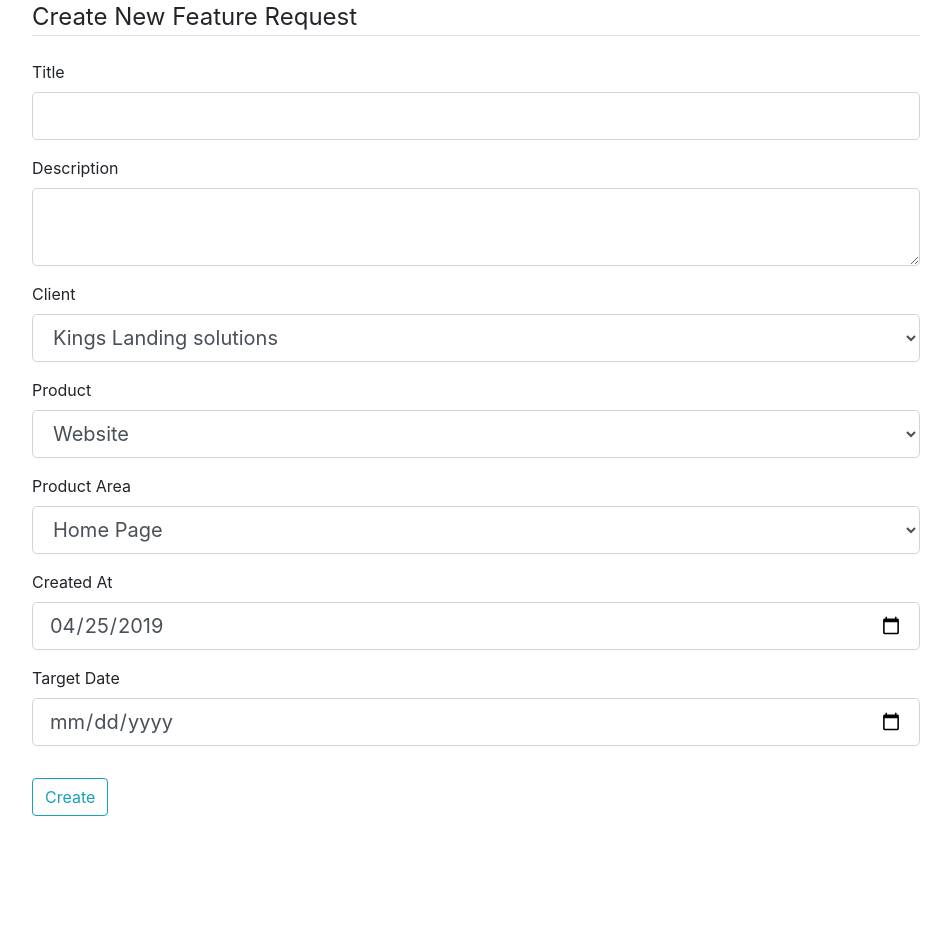
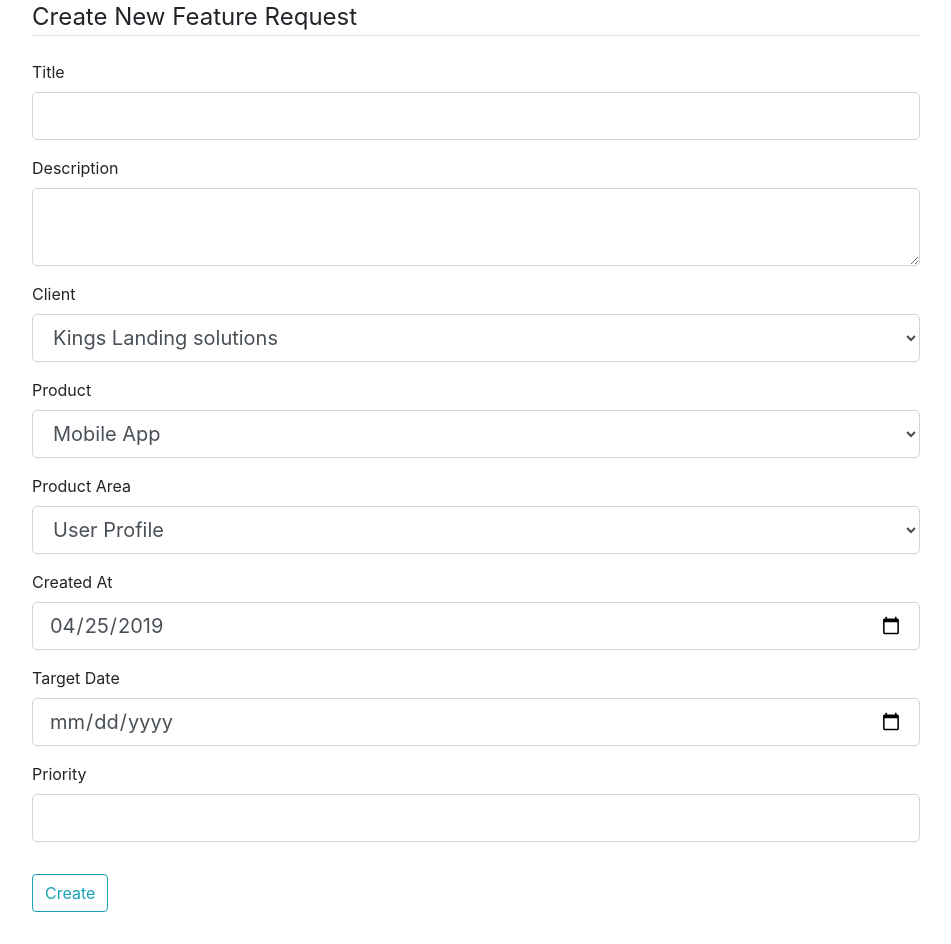
Before and after one commit to RafatAssaf/FeatureLab, a Flask app: page /create_request in a window 1280 px wide. Shown: the part 104-1048 px from the top of the page, without its empty margins (69-1020 px from the left). Before the commit the page ends 920 px from the top, so only its background shows below. Run offline with Flask 2, Linux system fonts and the light colour scheme; a user stored in the database is signed in; data comes from the database, SQL or seed files in the repository; some libraries are stand-ins or nearby versions.

Commit message:
Fix: moved priority attribute from Client to FeatureRequest and fixed a crash on create_client endpoint

```diff
--- a/feature_lab/clients/forms.py
+++ b/feature_lab/clients/forms.py
@@ -32,6 +32,8 @@ class CreateRequestForm(FlaskForm):
                            default=date.today())
     target_date = DateField('Target Date',
                             validators=[DataRequired()])
+    priority = IntegerField('Priority', widget=NumberInput(min=1),
+                            validators=[DataRequired()])
     submit = SubmitField('Create')
 
 
@@ -56,6 +58,4 @@ class CreateClientForm(FlaskForm):
     phone_number = IntegerField('Phone Number',
                                 widget=NumberInput(),
                                 validators=[DataRequired()])
-    priority = IntegerField('Priority', widget=NumberInput(min=1),
-                            validators=[DataRequired()])
     submit = SubmitField('Create')
--- a/feature_lab/clients/routes.py
+++ b/feature_lab/clients/routes.py
@@ -30,19 +30,9 @@ def clients_list(): # clients list page
 def create_client():
     form = CreateClientForm()
     if form.validate_on_submit():
-        user_clients = Client.query.filter_by(user_id=current_user.id).order_by(Client.priority).all()
-        # compare the new client's priority with the existing clients' priorities
-        if not user_clients:
-            form.priority.data = 1  # ensure the first client has priority 1
-        elif form.priority.data > user_clients[-1].priority:
-            form.priority.data = user_clients[-1].priority + 1  # to avoid missing orders
-        else:  # else we have to reorder
-            for client in user_clients[form.priority.data - 1:]:
-                client.priority += 1
         new_client = Client(form.name.data,
                             form.email.data,
                             form.bio.data,
-                            form.priority.data,
                             form.phone_number.data,
                             current_user.id)
         db.session.add(new_client)
@@ -64,7 +54,6 @@ def update_client(client_id):
         form.email.data = client.email
         form.bio.data = client.bio
         form.phone_number.data = client.phone_number
-        form.priority.data = client.priority
         return render_template('create_client.html', form=form)
     elif form.validate_on_submit():
         # update clients data
@@ -72,7 +61,6 @@ def update_client(client_id):
         client.email = form.email.data
         client.bio = form.bio.data
         client.phone_number = form.phone_number.data
-        client.priority = form.priority.data
         db.session.commit()
         return redirect(url_for('clients.client', client_id=client.id))
 
@@ -262,13 +250,24 @@ def create_request():
         form.product_area.choices = [(area.name, area.name) for area in areas]
         return render_template('create_request.html', form=form)
     elif form.validate_on_submit():
+        # get all product's requests ordered by priority
+        prioirity_ordered_requests = FeatureRequest.query\
+            .filter_by(product_id=form.product.data).order_by(FeatureRequest.priority).all()
+        if not prioirity_ordered_requests:
+            form.priority.data = 1  # ensure the first client has priority 1
+        elif form.priority.data > prioirity_ordered_requests[-1].priority:
+            form.priority.data = prioirity_ordered_requests[-1].priority + 1  # to avoid missing priorities
+        else:  # else we have to reorder
+            for req in prioirity_ordered_requests[form.priority.data - 1:]:
+                req.priority += 1
         new_feature_request = FeatureRequest(form.title.data,
                                              form.description.data,
                                              form.created_at.data,
                                              form.target_date.data,
                                              form.product_area.data,
                                              form.product.data,
-                                             form.client.data)
+                                             form.client.data,
+                                             form.priority.data)
         db.session.add(new_feature_request)
         db.session.commit()
         flash('Request was created successfully!', 'success')
@@ -302,6 +301,7 @@ def update_request(request_id):
         form.description.data = request_data.description
         form.created_at.data = request_data.created_at
         form.target_date.data = request_data.target_date
+        form.priority.data = request_data.priority
         return render_template('create_request.html', form=form)
     elif form.validate_on_submit():
         # update request data with form data and commit the changes to the database
@@ -312,6 +312,7 @@ def update_request(request_id):
         request_data.client_id = form.client.data
         request_data.product_id = form.product.data
         request_data.product_area = form.product_area.data
+        request_data.priority = form.priority.data
         db.session.commit()
         flash('Feature request has been updated successfully', 'success')
         return redirect(url_for('clients.feature_request', request_id=request_id))
--- a/feature_lab/templates/create_request.html
+++ b/feature_lab/templates/create_request.html
@@ -51,6 +51,10 @@
                     {{ form.target_date.label(class="form-control-label") }}
                     {{ form.target_date(class="form-control form-control-lg") }}
                 </div>
+                <div class="form-group">
+                    {{ form.priority.label(class="form-control-label") }}
+                    {{ form.priority(class="form-control form-control-lg") }}
+                </div>
             </fieldset>
             <div class="form-group">
                 {{ form.submit(class="btn btn-outline-info") }}
--- a/feature_lab/templates/home.html
+++ b/feature_lab/templates/home.html
@@ -9,6 +9,7 @@
                             <h5 class="card-title">{{ request.title }}</h5>
                             <p class="card-text">{{ request.description }}</p>
                             <p class="text-secondary">Client: {{request.product.owner.name}}</p>
+                            <span class="badge badge-secondary p-2">Priority {{ request.priority }}</span>
                             <span class="badge badge-secondary p-2">{{ request.state.value }}</span>
                             <span class="badge badge-info p-2">{{ request.product.name }}</span>
                         </div>
@@ -17,9 +18,9 @@
             </div>
         {% endfor %}
     {% else %}
-        <div class="jumbotron col-10">
+        <div class="jumbotron">
             <h1 class="display-4">Welcome to Feature Lab!</h1>
-            <p class="lead">A management system for your clients products that allows you to handle their feature requests easily</p>
+            <p class="lead">A management system for your clients that allows you to handle their feature requests easily</p>
             <hr class="my-4">
             <p>You don't seem to have any feature request at the moment. </p>
             {% if current_user.clients %}
--- a/feature_lab/templates/product.html
+++ b/feature_lab/templates/product.html
@@ -14,6 +14,7 @@
                         <div class="p-1">
                             <h5 class="card-title">{{ request.title }}</h5>
                             <p class="card-text">{{ request.description }}</p>
+                            <span class="badge badge-secondary p-2">Priority {{ request.priority }}</span>
                             <span class="badge badge-secondary p-2">{{ request.state.value }}</span>
                             <span class="badge badge-info p-2">{{ request.product.name }}</span>
                         </div>
```
Also changed, not shown: feature_lab/models.py (+4 -4 lines), populate_db.py (+7 -7 lines), feature_lab/site.db.
